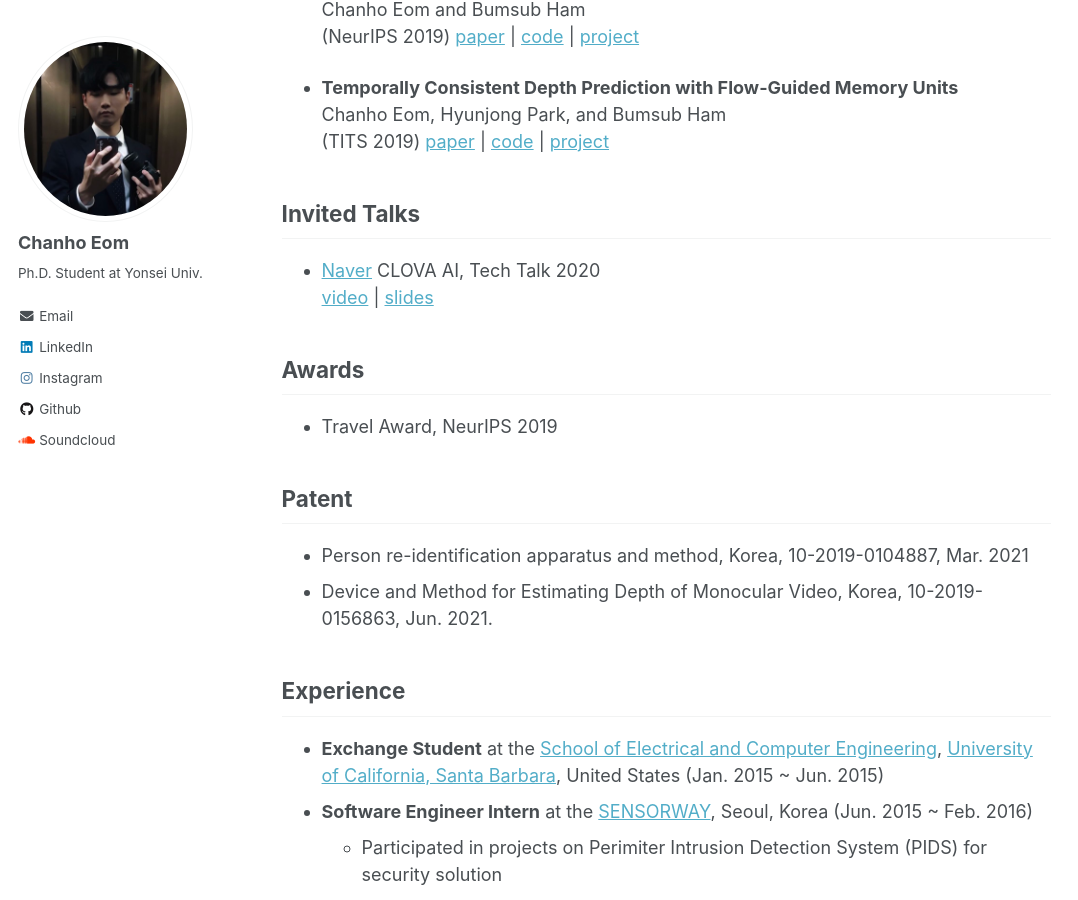
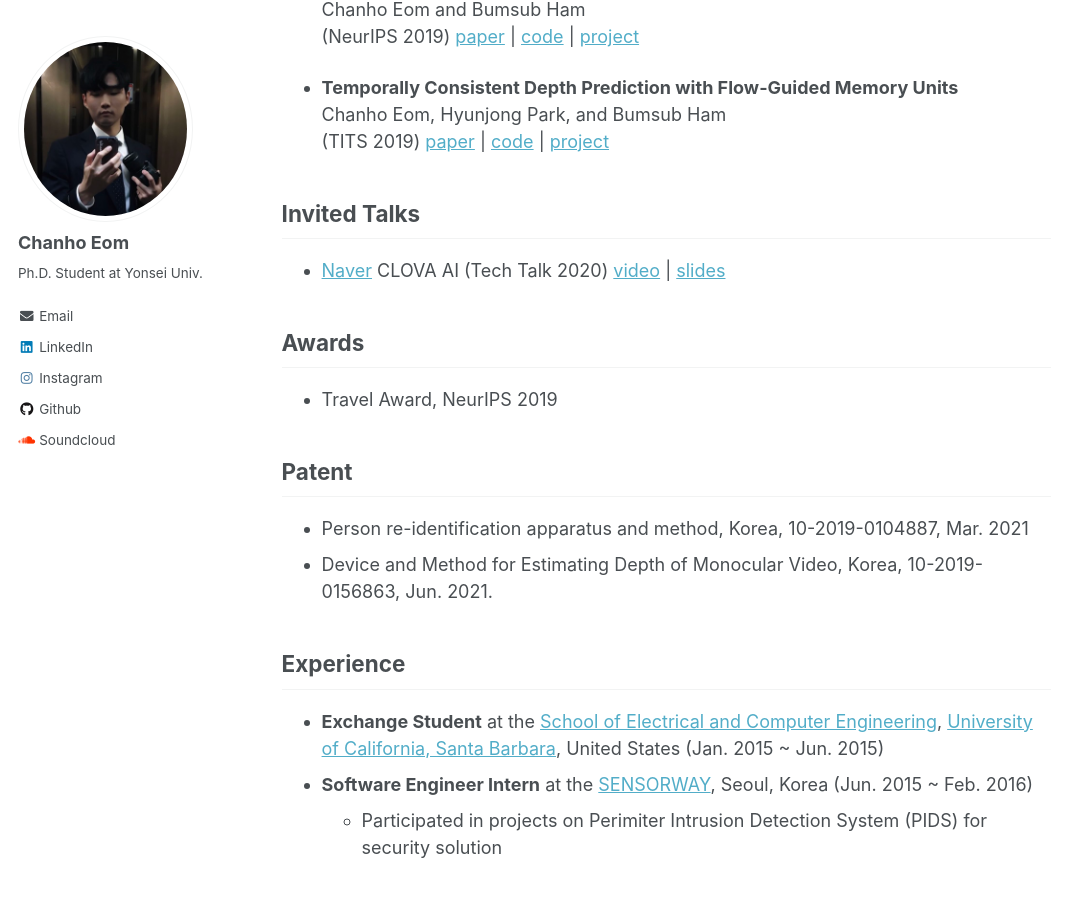
Before and after one commit to chanhoeom/chanhoEom.github.io, a Jekyll site: the page built from _pages/about.md, in a window 1280 px wide and 900 px high, scrolled down 907 px. Shown: the whole window, without its empty margins (0-1078 px from the left). Built offline with Jekyll 4.4.1, drawn with Linux system fonts in a browser that asks for light colours.

```diff
--- a/_pages/about.md
+++ b/_pages/about.md
@@ -45,7 +45,7 @@ Chanho Eom, Hyunjong Park, and Bumsub Ham
 [project](https://cvlab-yonsei.github.io/projects/FlowGRU/)
 
 ## Invited Talks
-* [Naver](https://www.navercorp.com/en/naver/company) CLOVA AI, Tech Talk 2020
+* [Naver](https://www.navercorp.com/en/naver/company) CLOVA AI (Tech Talk 2020)
 [video](https://www.youtube.com/watch?v=_bQvGy80MS0) \|
 [slides](https://www.facebook.com/677413542326125/posts/3110595645674557/)
 
```
